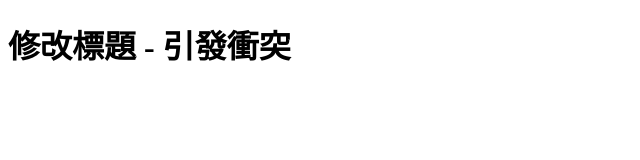
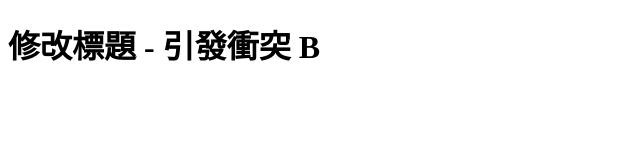
Before and after one commit to Lina88477/git-wee1, a plain HTML site: page index.html in a window 1280 px wide. Shown: the full height of the page, 0-640 px from the left. Drawn offline with Linux system fonts and the light colour scheme.

Commit message:
修改 h1 文字，增加 B 資訊

```diff
--- a/index.html
+++ b/index.html
@@ -6,6 +6,6 @@
     <title>修改 title</title>
 </head>
 <body>
-    <h1>修改標題 - 引發衝突</h1>
+    <h1>修改標題 - 引發衝突 B</h1>
 </body>
 </html>
```
